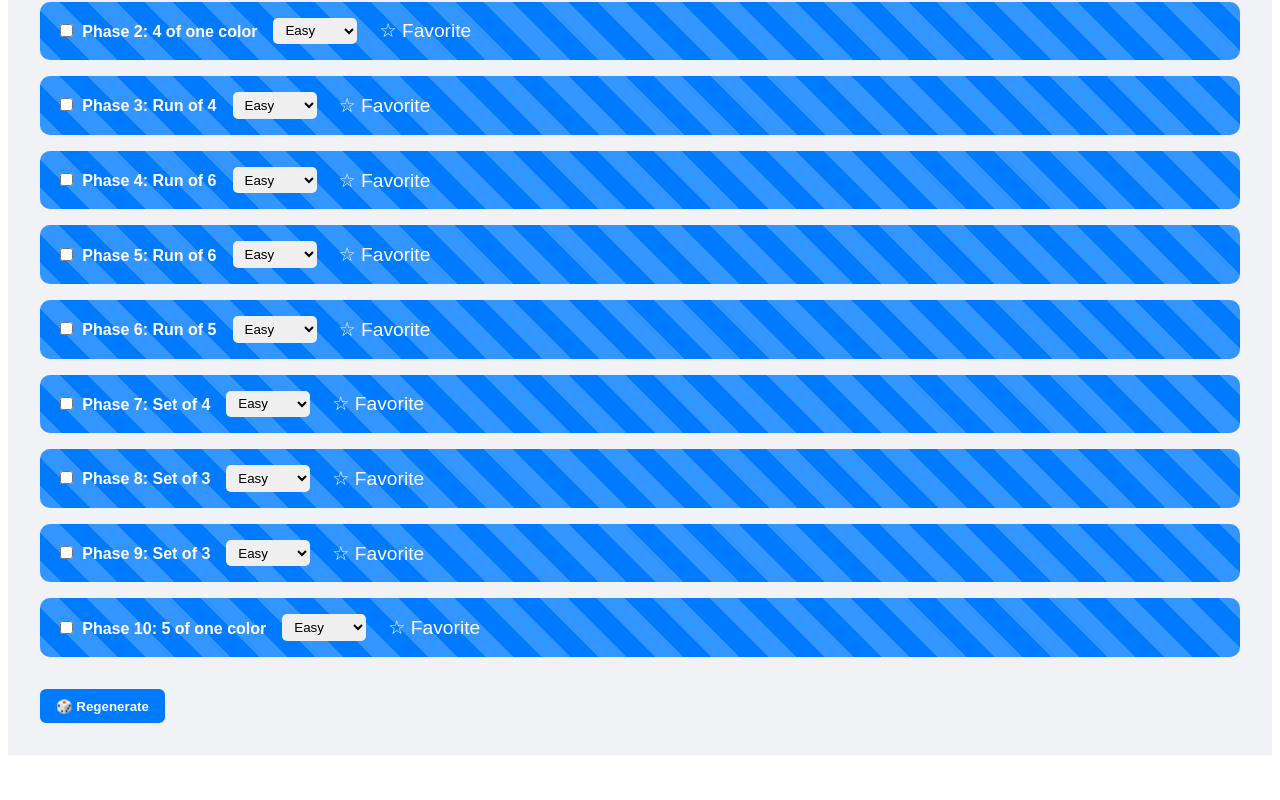
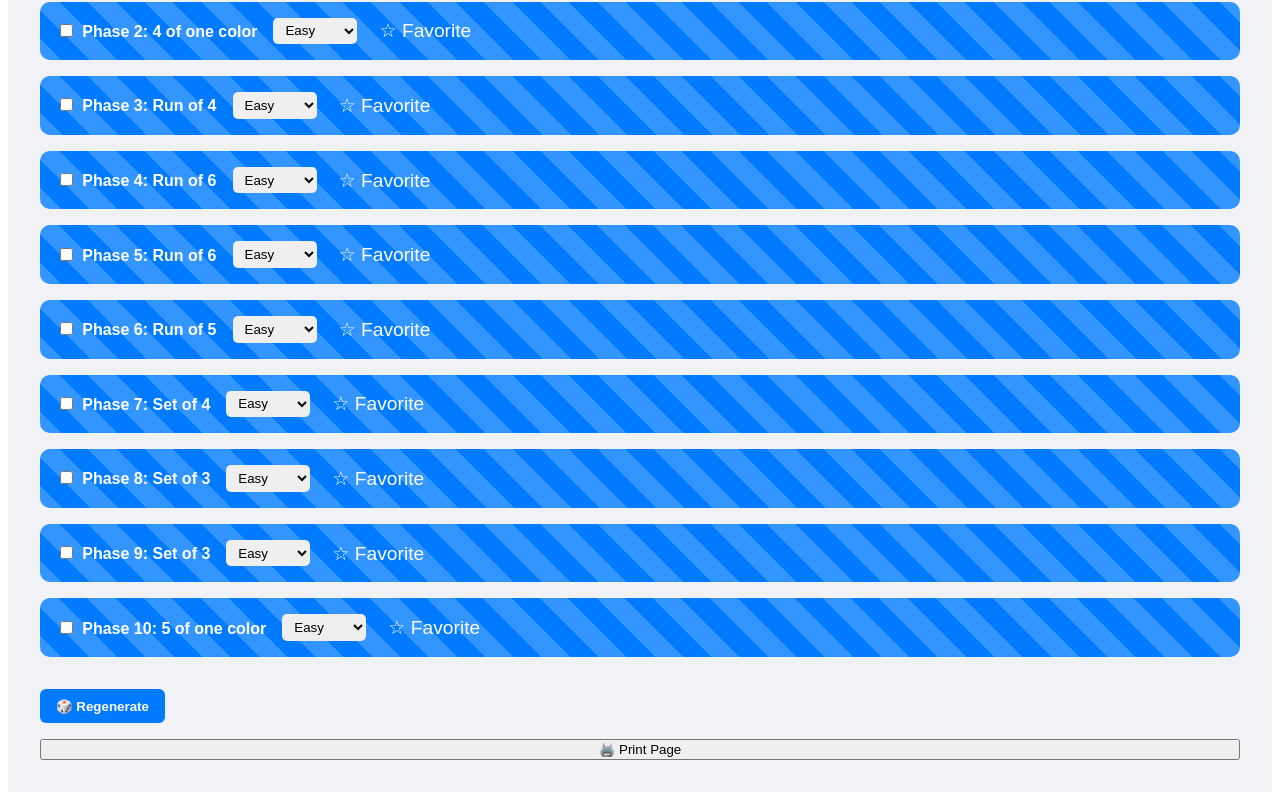
Before and after one commit to IronBryce2011/phase10-gen, a React (Vite) app: page / in a window 1280 px wide. Shown: the part 309-1109 px from the top of the page. Before the commit the page ends 1072 px from the top, so only its background shows below. Built offline with nearby package versions, Linux system fonts and the light colour scheme.

Commit message:
Update App.jsx

```diff
--- a/src/App.jsx
+++ b/src/App.jsx
@@ -74,6 +74,11 @@
     });
   };
 
+  // Print the whole page with vanilla JS
+  const handlePrintPage = () => {
+    window.print();
+  };
+
   return (
     <Router>
       <div className="app-container">
@@ -89,6 +94,7 @@
             path="/"
             element={
               <div className="phases-list">
+
                 {/* Master dropdown */}
                 <div className="master-dropdown">
                   <label>Set all difficulties: </label>
@@ -148,6 +154,9 @@
                 <button className="regenerate-btn" onClick={regenerate}>
                   🎲 Regenerate
                 </button>
+                <button className="print-btn" onClick={handlePrintPage}>
+                  🖨️ Print Page
+                </button>
               </div>
             }
           />
```
